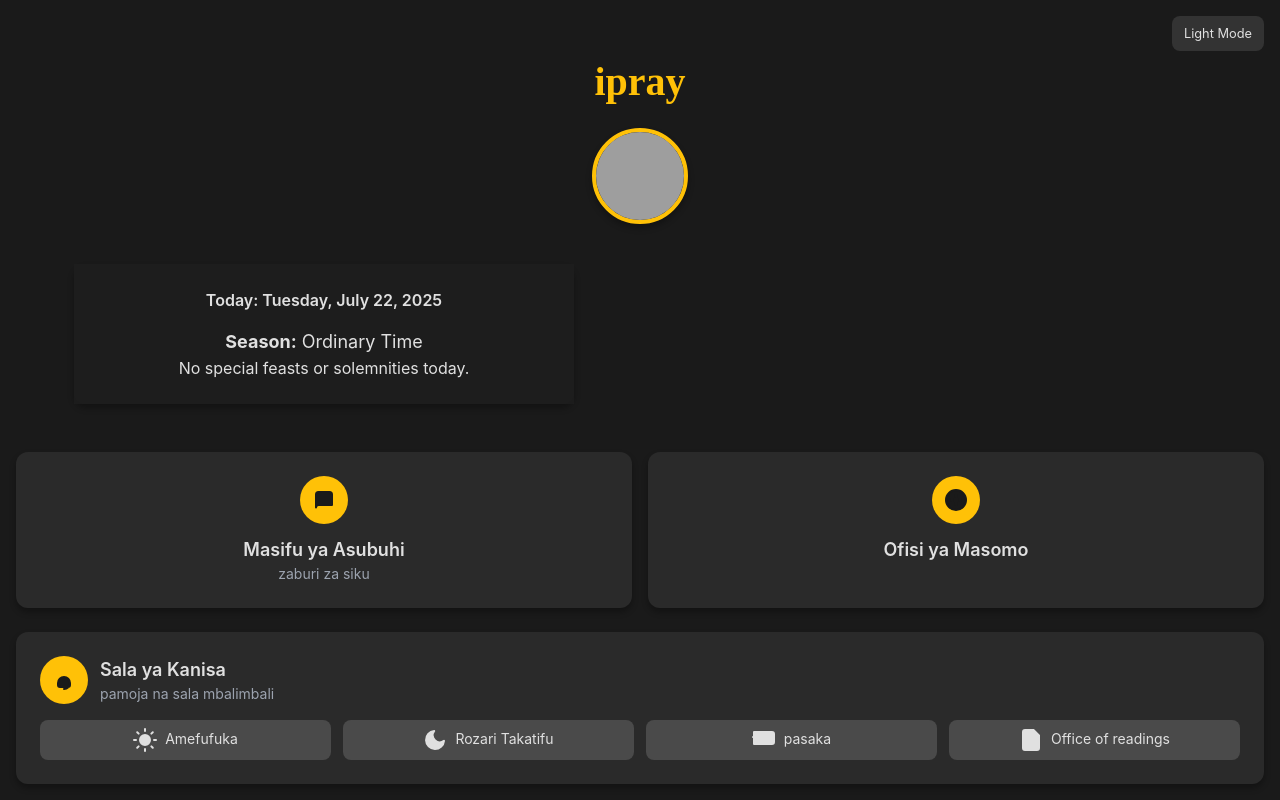
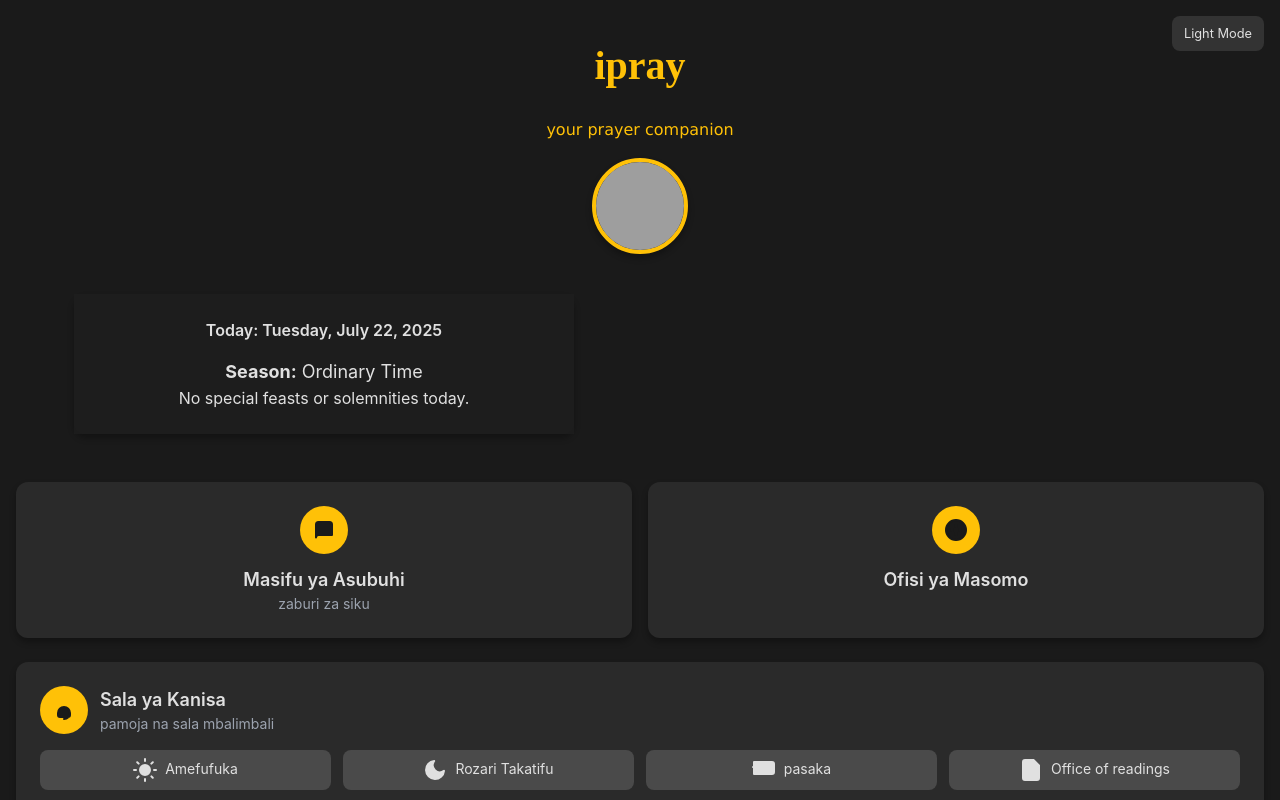
Before and after one commit to collo670/i-prayer, a website: page index.html in a window 1280 px wide. Shown: the top 800 px of the page. Drawn offline with Linux system fonts and the light colour scheme; grey boxes are pictures that could not be loaded.

Commit message:
sub heading

```diff
--- a/index.html
+++ b/index.html
@@ -1,5 +1,5 @@
 <!DOCTYPE html>
-<html lang="es">
+<html lang="en">
 <head>
     <meta charset="UTF-8">
     <meta name="viewport" content="width=device-width, initial-scale=1.0">
@@ -139,8 +139,19 @@
             font-family: 'times new roman';
             font-size: 2.5rem; /* Larger font size */
             font-weight: bold;
-            margin-top: 2rem; /* Space from the top */
-            margin-bottom: 1rem; /* Space before the next element */
+            margin-top: 1rem; /* Space from the top */
+            margin-bottom: 0.1rem; /* Space before the next element */
+            padding-top: 20px; /* Adjust for fixed header */
+        }
+
+        .ipray-head {
+            color: #ffc107; /* Yellow color for the heading */
+            text-align: center;
+            font-family: 'verdana';
+            font-size: 1rem; /* Larger font size */
+            font-weight:500;
+            margin-top: 0.1rem; /* Space from the top */
+            margin-bottom: 0.1rem; /* Space before the next element */
             padding-top: 20px; /* Adjust for fixed header */
         }
 
@@ -247,6 +258,7 @@
 </head>
 <body class="dark-mode">
     <h1 class="ipray-heading">ipray</h1>
+    <h3 class="ipray-head">your prayer companion</h3>
 
     <div class="icon-container">
       <div class="icon-circle">
```
